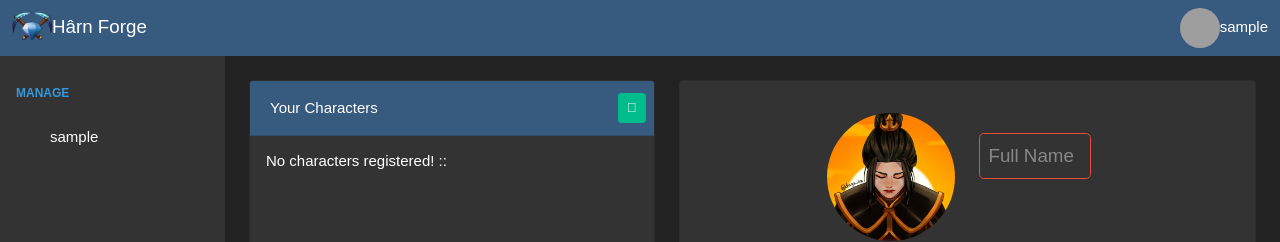
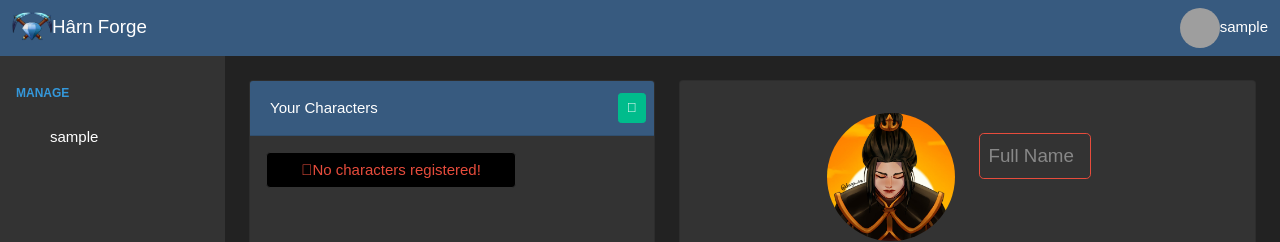
Before and after one commit to JorgeOJara/harnwebforge, a React (Create React App) app: page / in a window 1280 px wide. Shown: the top 242 px of the page. Built offline with nearby package versions, Linux system fonts and the light colour scheme; no server answers; sample sign-in values are in the browser's storage; grey boxes are pictures that could not be loaded; a web font is replaced by a local one.

Commit message:
Something

```diff
--- a/src/comp/sidePannel.js
+++ b/src/comp/sidePannel.js
@@ -44,7 +44,9 @@ Your Characters
 <div className="overflow-auto h-100 p-3">
 {
 completed.map(item => {
-    return <h6>{item.Name} :: {item.itsAlive }</h6>
+    return <button className="btn btn-secondary b">
+          <i className="text-danger fas fa-trash o">{item.Name}</i>
+      </button>
    })
 }
 <div id="spacer" className="p-4" />
```
